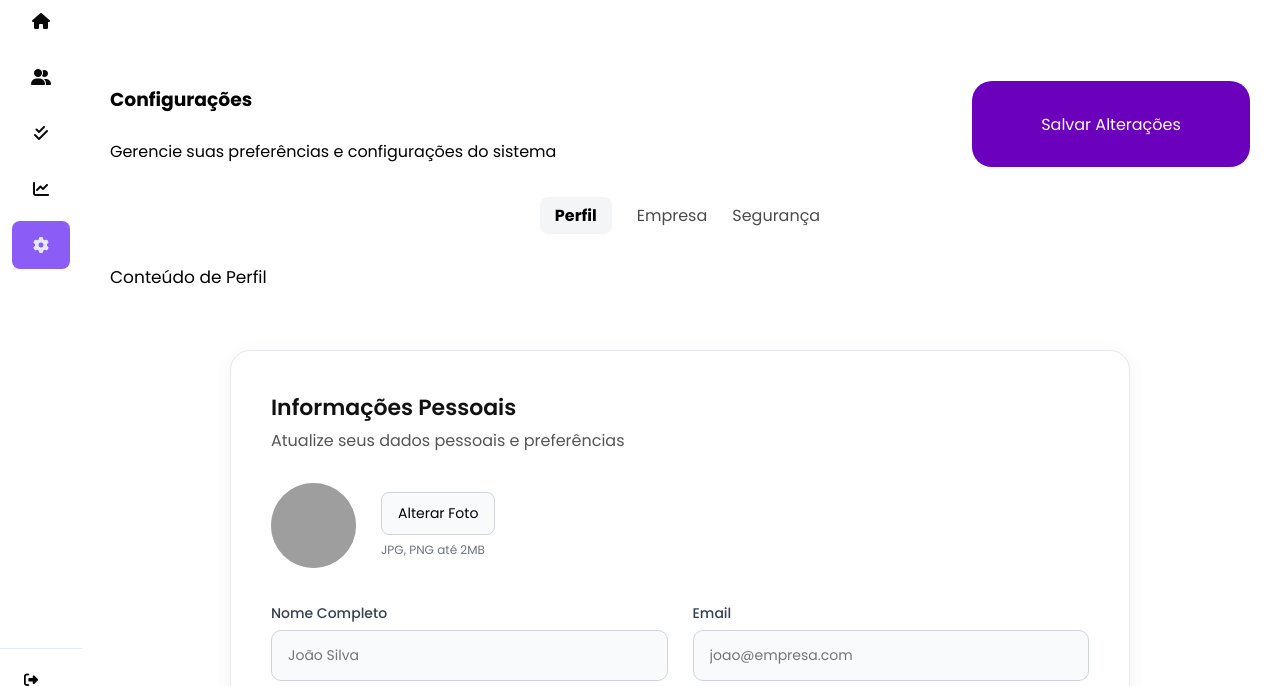
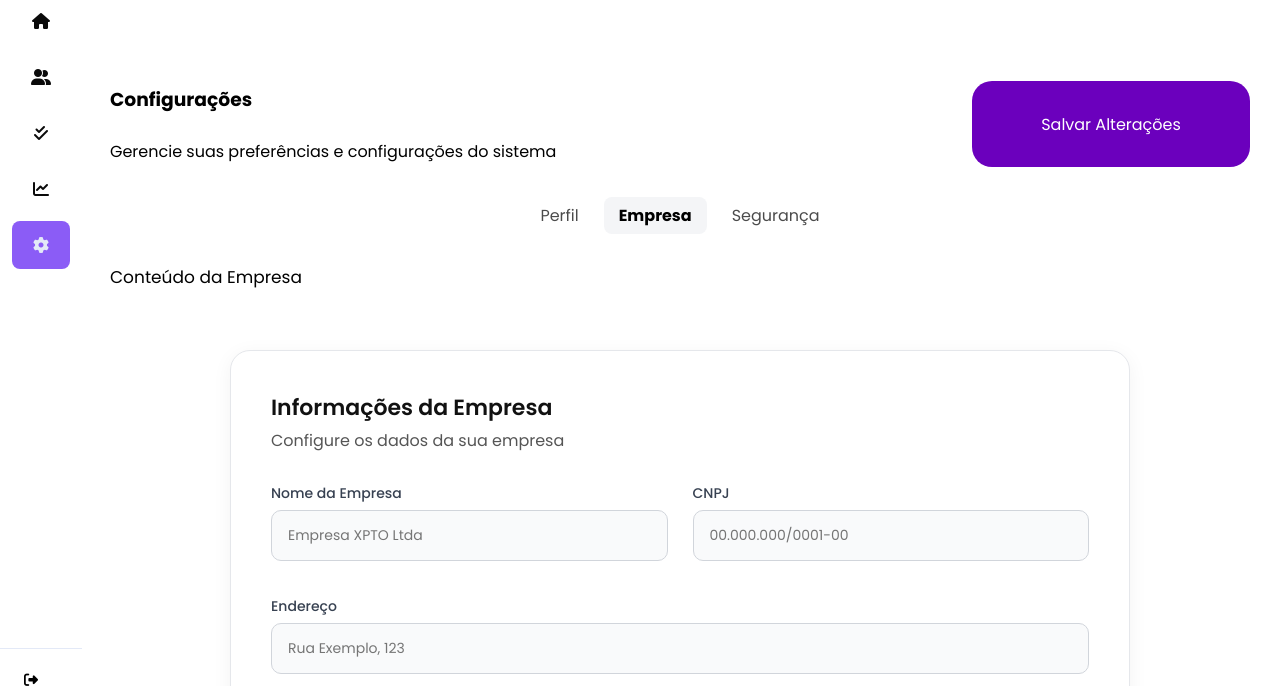
Before and after one commit to marc3-cmd/front-end, a website: page src/views/settings.html in a window 1280 px wide. Both pictures are taken after a click on the button "Empresa". Shown: the part 89-775 px from the top of the page. Drawn offline with Linux system fonts and the light colour scheme; grey boxes are pictures that could not be loaded.

Commit message:
add 'NavSettings.js'

```diff
--- /dev/null
+++ b/src/components/NavSettings.js
@@ -0,0 +1,29 @@
+const tabs = document.querySelectorAll(".tab");
+const contents = document.querySelectorAll(".tab-content");
+const cards = document.querySelectorAll(".profile-card");
+tabs.forEach(tab => {
+    tab.addEventListener("click", () => {
+
+        tabs.forEach(t => t.classList.remove("active"));
+        contents.forEach(c => c.classList.remove("active"));
+
+
+        tab.classList.add("active");
+        const target = document.getElementById(tab.dataset.tab);
+        target.classList.add("active");
+         tabs.forEach(t => t.classList.remove("active"));
+        contents.forEach(c => c.classList.remove("active"));
+        cards.forEach(cd => cd.classList.remove("active"));
+
+        // ativa aba
+        tab.classList.add("active");
+
+        const id = tab.dataset.tab;
+
+        // ativa conteúdo principal
+        document.getElementById(id).classList.add("active");
+
+        // ativa card correspondente
+        document.getElementById("card-" + id).classList.add("active");
+    });
+});
--- a/src/views/settings.html
+++ b/src/views/settings.html
@@ -9,7 +9,6 @@
     <link rel="stylesheet" href="../styles/partials/settings.css">
     <link rel="stylesheet" href="../styles/partials/SideNavBar.css">
     <link rel="stylesheet" href="../styles/partials/ContainerBt.css">
-    <script defer src="../components/NavSettings.js"></script>
 </head>
 <body>
     <side-bar></side-bar>
@@ -119,5 +118,7 @@
 </div>
 
     </main>
+
+    <script defer src="../components/NavSettings.js"></script>
 </body>
 </html>
```
